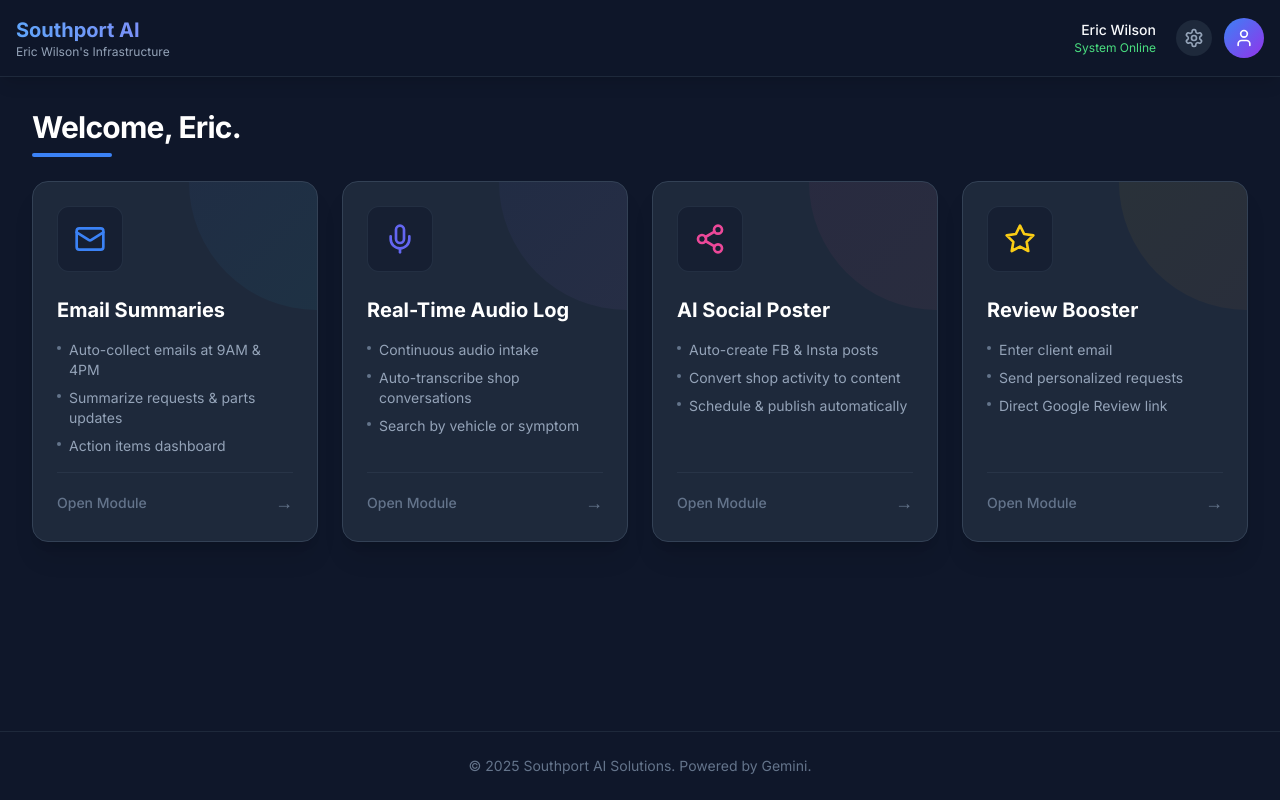
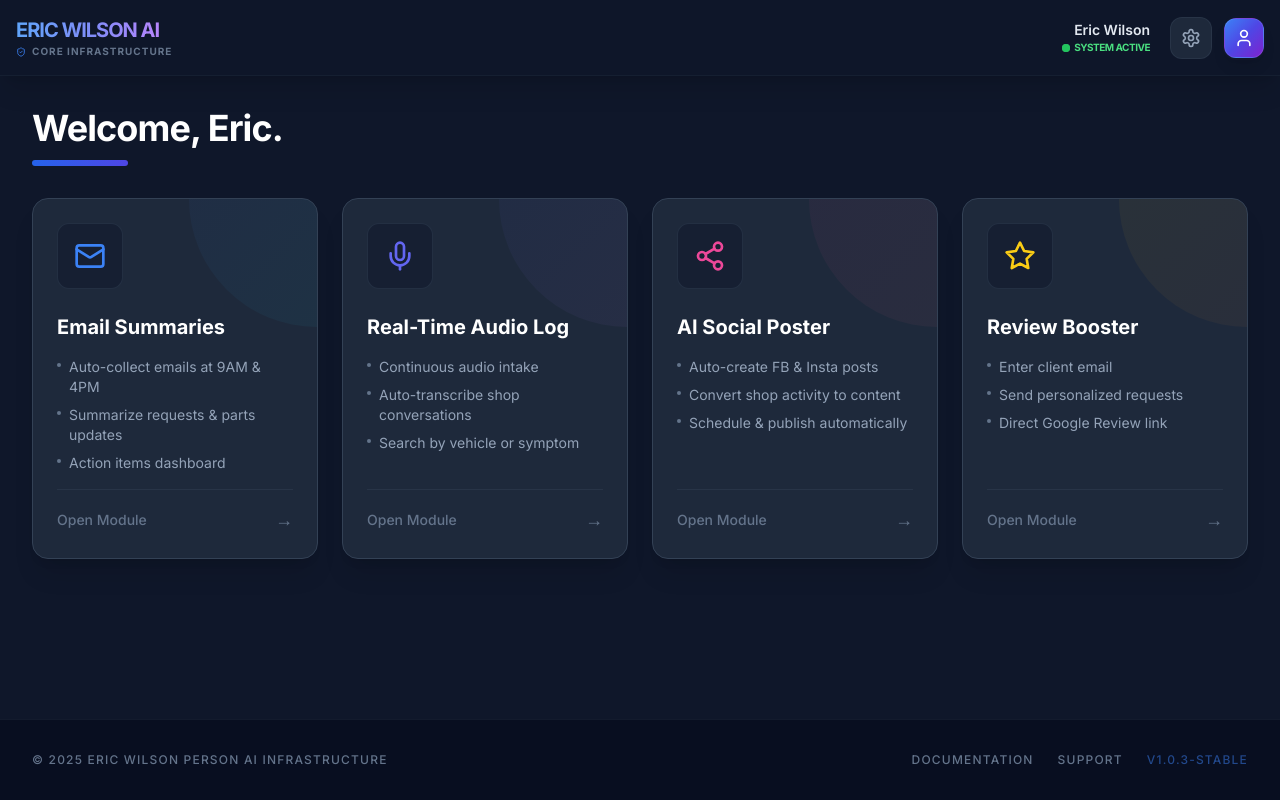
Before and after one commit to SouthportAI2/Wilson-Speed-, a React (Vite) app: page / in a window 1280 px wide. Built offline with nearby package versions, Linux system fonts and the light colour scheme.

Commit message:
Update Layout.tsx

```diff
--- a/components/Layout.tsx
+++ b/components/Layout.tsx
@@ -1,6 +1,7 @@
+
 import React, { ReactNode } from 'react';
 import { ViewState } from '../types';
-import { ArrowLeft, Settings, User } from 'lucide-react';
+import { ArrowLeft, Settings, User, ShieldCheck } from 'lucide-react';
 
 interface LayoutProps {
   children: ReactNode;
@@ -11,38 +12,47 @@ interface LayoutProps {
 
 const Layout: React.FC<LayoutProps> = ({ children, currentView, onNavigate, title }) => {
   return (
-    <div className="min-h-screen bg-slate-900 text-slate-50 flex flex-col">
+    <div className="min-h-screen bg-slate-900 text-slate-50 flex flex-col selection:bg-blue-500/30">
       {/* Header */}
-      <header className="sticky top-0 z-50 bg-slate-900/90 backdrop-blur-md border-b border-slate-800 p-4 shadow-lg">
+      <header className="sticky top-0 z-50 bg-slate-900/90 backdrop-blur-md border-b border-slate-800/50 p-4 shadow-xl">
         <div className="max-w-7xl mx-auto flex items-center justify-between">
           <div className="flex items-center gap-4">
             {currentView !== ViewState.DASHBOARD && (
               <button
                 onClick={() => onNavigate(ViewState.DASHBOARD)}
-                className="p-2 rounded-full hover:bg-slate-800 transition-colors text-slate-400 hover:text-white"
+                className="p-2 rounded-full hover:bg-slate-800 transition-all text-slate-400 hover:text-white hover:scale-110 active:scale-95"
               >
                 <ArrowLeft size={24} />
               </button>
             )}
-            <div>
-              <h1 className="text-xl font-bold bg-gradient-to-r from-blue-400 to-indigo-400 bg-clip-text text-transparent">
-                Southport AI
+            <div className="group cursor-pointer" onClick={() => onNavigate(ViewState.DASHBOARD)}>
+              <h1 className="text-xl font-black tracking-tighter bg-gradient-to-r from-blue-400 via-indigo-400 to-purple-400 bg-clip-text text-transparent group-hover:brightness-125 transition-all uppercase">
+                Eric Wilson AI
               </h1>
-              <p className="text-xs text-slate-400">Eric Wilson's Infrastructure</p>
+              <div className="flex items-center gap-1.5">
+                <ShieldCheck size={10} className="text-blue-500" />
+                <p className="text-[10px] font-bold uppercase tracking-widest text-slate-500">Core Infrastructure</p>
+              </div>
             </div>
           </div>
           <div className="flex items-center gap-3">
              <div className="hidden md:flex flex-col items-end mr-2">
-                <span className="text-sm font-medium">Eric Wilson</span>
-                <span className="text-xs text-green-400">System Online</span>
+                <span className="text-sm font-semibold text-slate-200">Eric Wilson</span>
+                <div className="flex items-center gap-1">
+                  <span className="relative flex h-2 w-2">
+                    <span className="animate-ping absolute inline-flex h-full w-full rounded-full bg-green-400 opacity-75"></span>
+                    <span className="relative inline-flex rounded-full h-2 w-2 bg-green-500"></span>
+                  </span>
+                  <span className="text-[10px] font-bold text-green-400 uppercase tracking-tighter">System Active</span>
+                </div>
              </div>
              <button
                onClick={() => onNavigate(ViewState.SETTINGS)}
-               className={`p-2 rounded-full transition ${currentView === ViewState.SETTINGS ? 'bg-blue-600 text-white' : 'bg-slate-800 hover:bg-slate-700 text-slate-400'}`}
+               className={`p-2.5 rounded-xl transition-all duration-300 ${currentView === ViewState.SETTINGS ? 'bg-blue-600 shadow-lg shadow-blue-900/40 text-white' : 'bg-slate-800 hover:bg-slate-700 text-slate-400 hover:text-white border border-slate-700/50'}`}
              >
                 <Settings size={20} />
              </button>
-             <div className="w-10 h-10 rounded-full bg-gradient-to-br from-blue-500 to-purple-600 flex items-center justify-center">
+             <div className="w-10 h-10 rounded-xl bg-gradient-to-br from-blue-500 via-indigo-600 to-purple-700 flex items-center justify-center shadow-lg border border-white/10 ring-2 ring-slate-900">
                 <User size={20} className="text-white" />
              </div>
           </div>
@@ -52,17 +62,28 @@ const Layout: React.FC<LayoutProps> = ({ children, currentView, onNavigate, titl
       {/* Main Content */}
       <main className="flex-1 p-4 md:p-8 max-w-7xl mx-auto w-full">
         <div className="animate-fade-in">
-          <div className="mb-6">
-            <h2 className="text-2xl md:text-3xl font-bold tracking-tight text-white mb-2">{title}</h2>
-            <div className="h-1 w-20 bg-blue-500 rounded-full"></div>
+          <div className="mb-8">
+            <h2 className="text-3xl md:text-4xl font-black tracking-tight text-white mb-3">
+              {title}
+            </h2>
+            <div className="h-1.5 w-24 bg-gradient-to-r from-blue-600 to-indigo-600 rounded-full"></div>
           </div>
-          {children}
+          <div className="animate-in fade-in slide-in-from-bottom-4 duration-700">
+            {children}
+          </div>
         </div>
       </main>
 
       {/* Footer */}
-      <footer className="border-t border-slate-800 p-6 mt-12 text-center text-slate-500 text-sm">
-        <p>© {new Date().getFullYear()} Southport AI Solutions. Powered by Gemini.</p>
+      <footer className="border-t border-slate-800/50 p-8 mt-12 bg-slate-950/50">
+        <div className="max-w-7xl mx-auto flex flex-col md:flex-row justify-between items-center gap-4 text-slate-500 text-xs font-medium uppercase tracking-widest">
+          <p>© {new Date().getFullYear()} ERIC WILSON PERSON AI INFRASTRUCTURE</p>
+          <div className="flex gap-6">
+            <span className="hover:text-slate-300 cursor-pointer transition-colors">Documentation</span>
+            <span className="hover:text-slate-300 cursor-pointer transition-colors">Support</span>
+            <span className="text-blue-500/50">V1.0.3-Stable</span>
+          </div>
+        </div>
       </footer>
     </div>
   );
```
